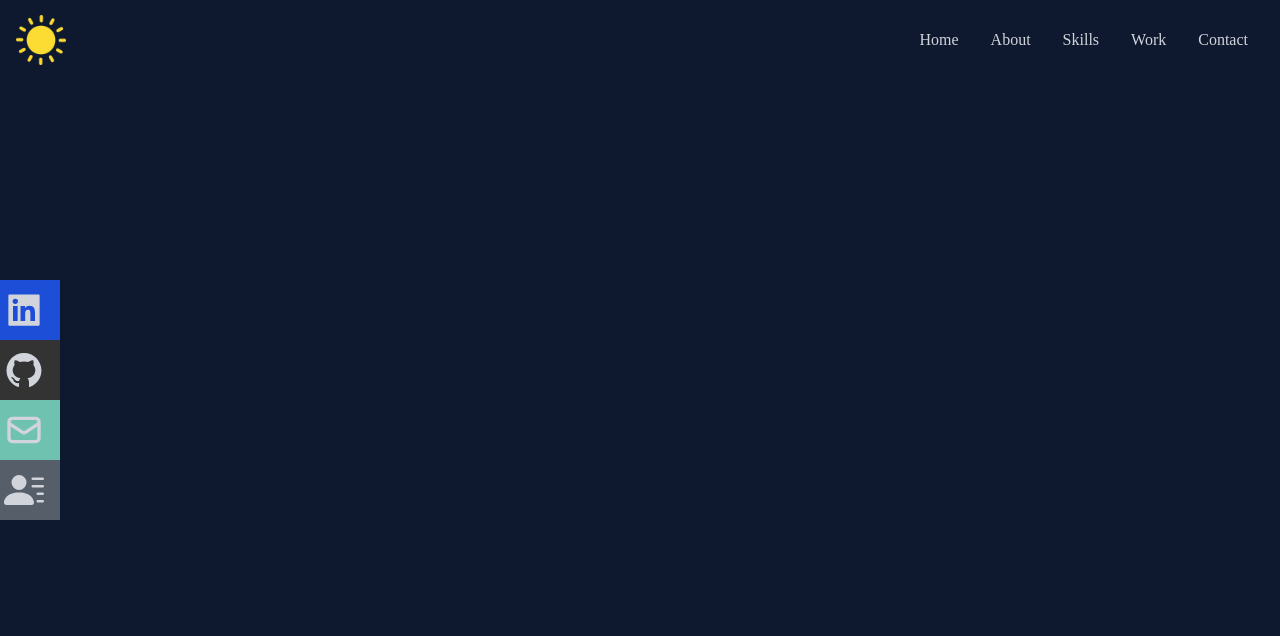
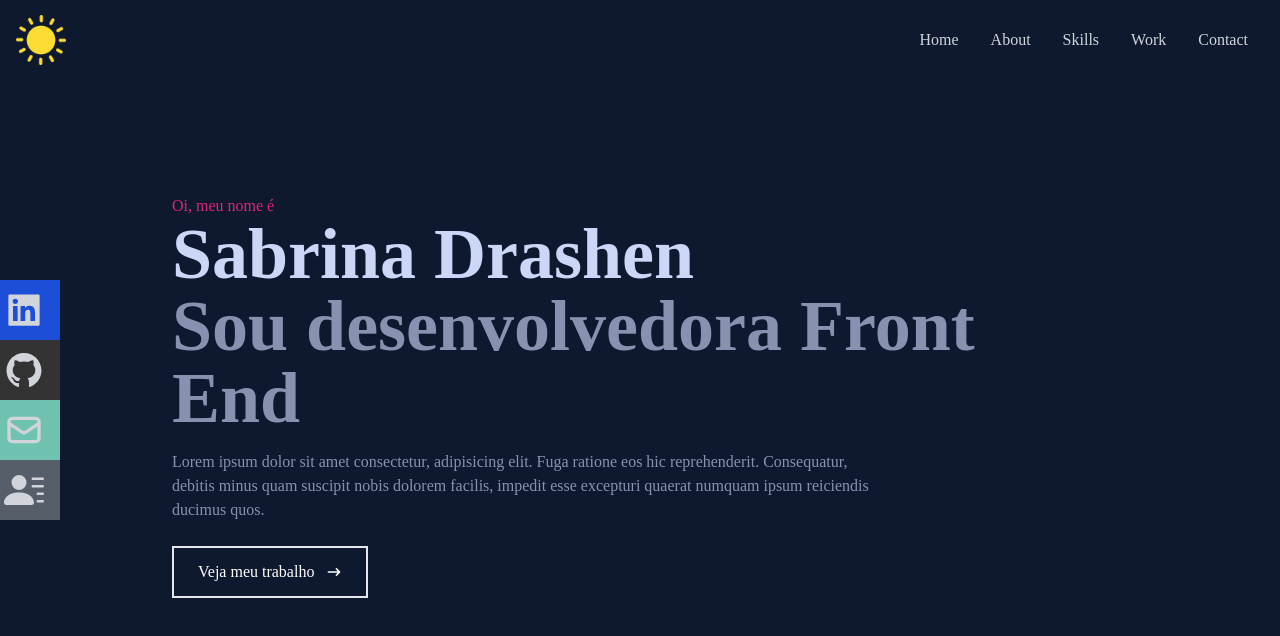
Before and after one commit to sdrashen/my-portifolio, a React (Create React App) app: page / in a window 1280 px wide. Shown: the top 636 px of the page. Built offline with nearby package versions, Linux system fonts and the light colour scheme; the HTML template or start-up script is replaced by a standard one.

Commit message:
feat: create home componenet

```diff
--- a/src/components/Home.jsx
+++ b/src/components/Home.jsx
@@ -1,9 +1,23 @@
 import React from 'react'
+import { HiArrowNarrowRight } from 'react-icons/hi'
 
 const Home = () => {
   return (
-    <div className=' w-full h-screen bg-[#0e192f]'>
-
+    <div name='home' className=' w-full h-screen bg-[#0e192f]'>
+      {/*Container*/}
+      <div className='max-w-[1000px] mx-auto px-8 flex flex-col justify-center h-full'>
+        <p className='text-pink-600'>Oi, meu nome é</p>
+        <h1 className='text-4xl sm:text-7xl font-bold text-[#ccd6f6]'>Sabrina Drashen</h1>
+        <h2 className='text-4xl sm:text-7xl font-bold text-[#8892b0]'>Sou desenvolvedora Front End</h2>
+        <p className='text-[#8892b0] py-4 max-w-[700px]'>Lorem ipsum dolor sit amet consectetur, adipisicing elit. Fuga ratione eos hic reprehenderit. Consequatur, debitis minus quam suscipit nobis dolorem facilis, impedit esse excepturi quaerat numquam ipsum reiciendis ducimus quos.</p>
+        <div>
+          <button className='text-white group border-2 px-6 py-3 my-2 flex items-center hover:bg-pink-600 hover:border-pink-600'>Veja meu trabalho
+            <span className='group-hover:rotate-90 duration-300'>
+              <HiArrowNarrowRight className='ml-3'/>
+            </span>
+          </button>
+        </div>
+      </div>
     </div>
   )
 }
```
